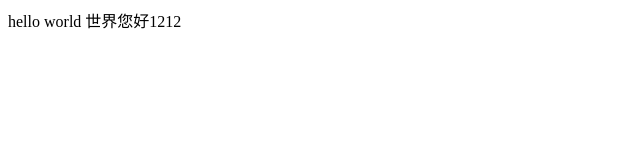
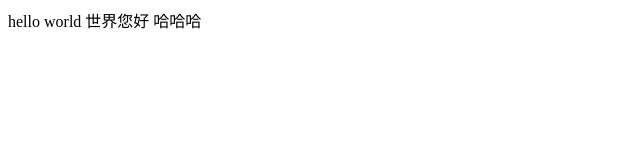
Before and after one commit to peihuaweb/testgit, a website: page index.html in a window 1280 px wide. Shown: the full height of the page, 0-640 px from the left. Drawn offline with Linux system fonts and the light colour scheme.

Commit message:
加上哈哈

```diff
--- a/index.html
+++ b/index.html
@@ -7,6 +7,6 @@
     <title>Document</title>
 </head>
 <body>
-    hello world  世界您好1212
+    hello world  世界您好 哈哈哈
 </body>
 </html>
```
